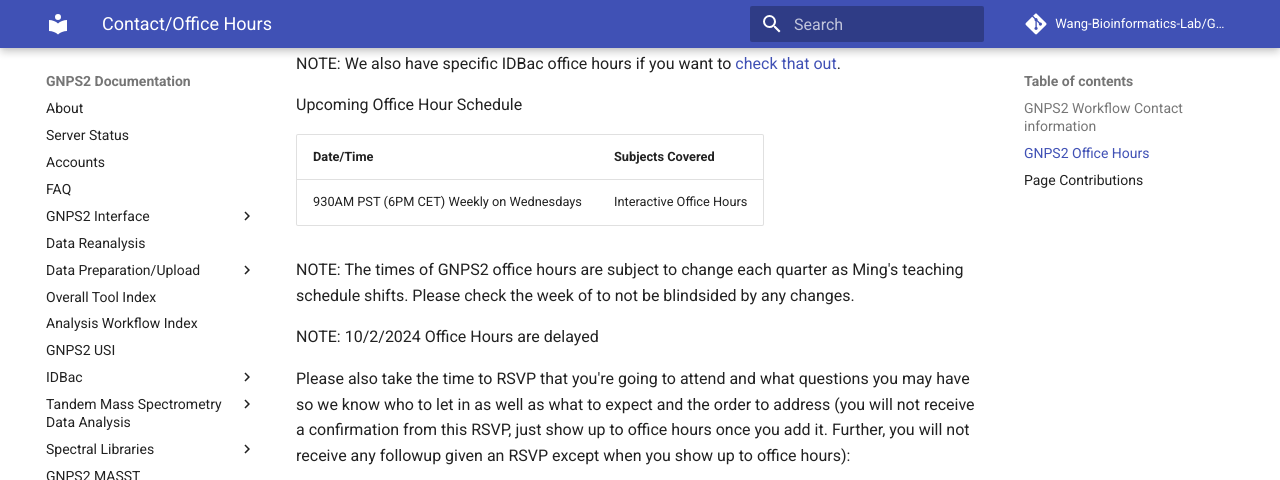
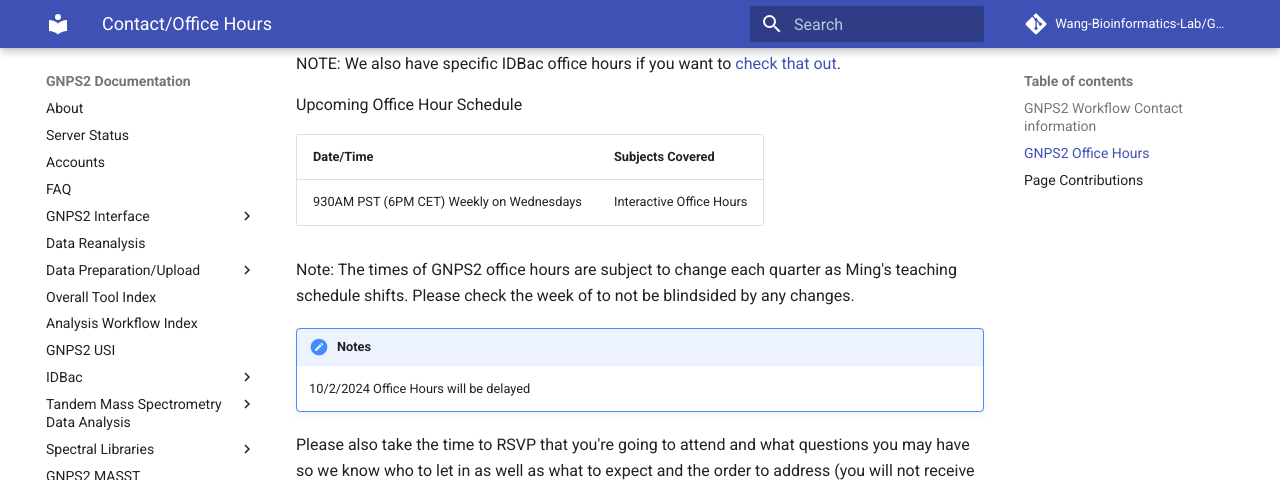
Before and after one commit to Wang-Bioinformatics-Lab/GNPS2_Documentation, an MkDocs documentation site: the page built from docs/contact.md, in a window 1280 px wide and 900 px high, scrolled down 575 px, cut to the strip 0-480 px from the top of the window. Built offline with MkDocs 1.6.1 and Material for MkDocs 9.7.7, drawn with Linux system fonts in a browser that asks for light colours; comment, search, counter and statistics services are not loaded.

Commit message:
Update contact.md

```diff
--- a/docs/contact.md
+++ b/docs/contact.md
@@ -18,9 +18,12 @@
 | ------------- |------------- |
 | 930AM PST (6PM CET) Weekly on Wednesdays | Interactive Office Hours |
 
-NOTE: The times of GNPS2 office hours are subject to change each quarter as Ming's teaching schedule shifts. Please check the week of to not be blindsided by any changes.
+Note: The times of GNPS2 office hours are subject to change each quarter as Ming's teaching schedule shifts. Please check the week of to not be blindsided by any changes.
 
-NOTE: 10/2/2024 Office Hours are delayed
+!!! note "Notes"
+    10/2/2024 Office Hours will be delayed
+
+
 
 Please also take the time to RSVP that you're going to attend and what questions you may have so we know who to let in as well as what to expect and the order to address (you will not receive a confirmation from this RSVP, just show up to office hours once you add it. Further, you will not receive any followup given an RSVP except when you show up to office hours):
 
```
